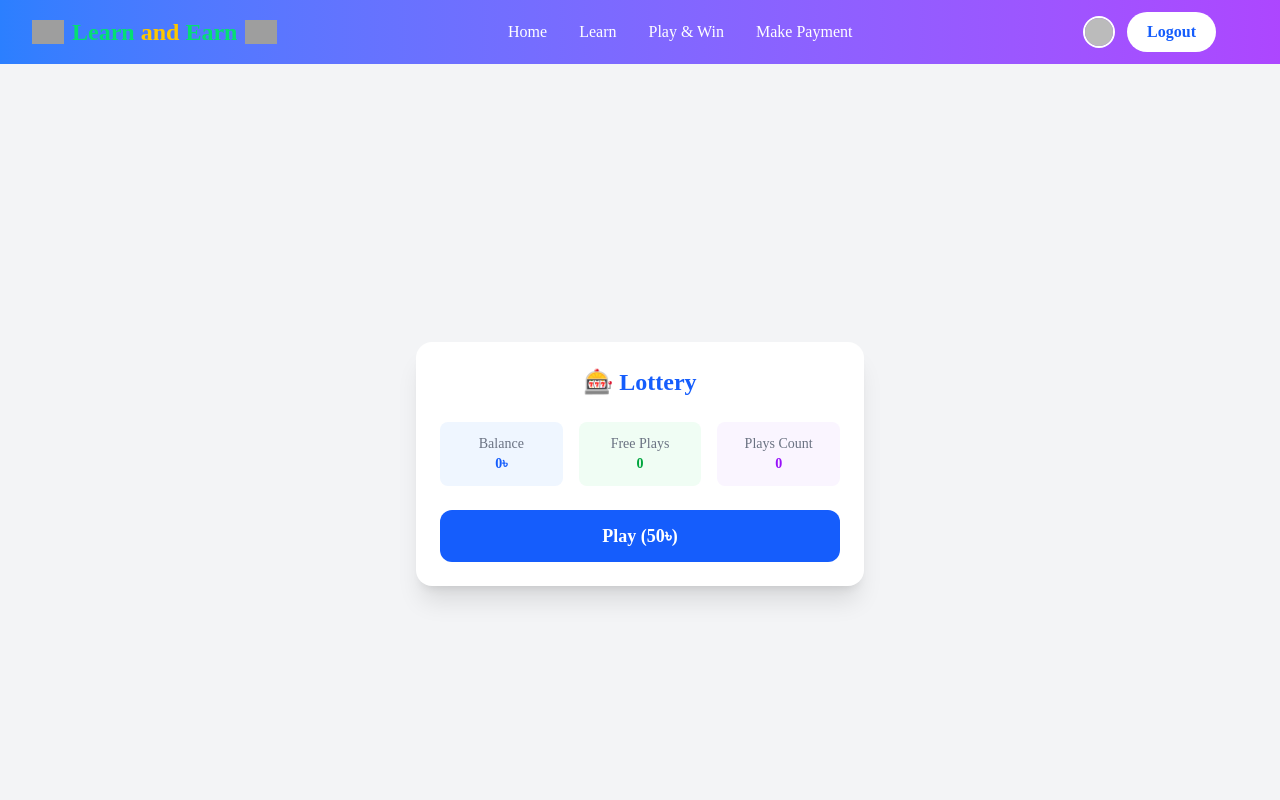
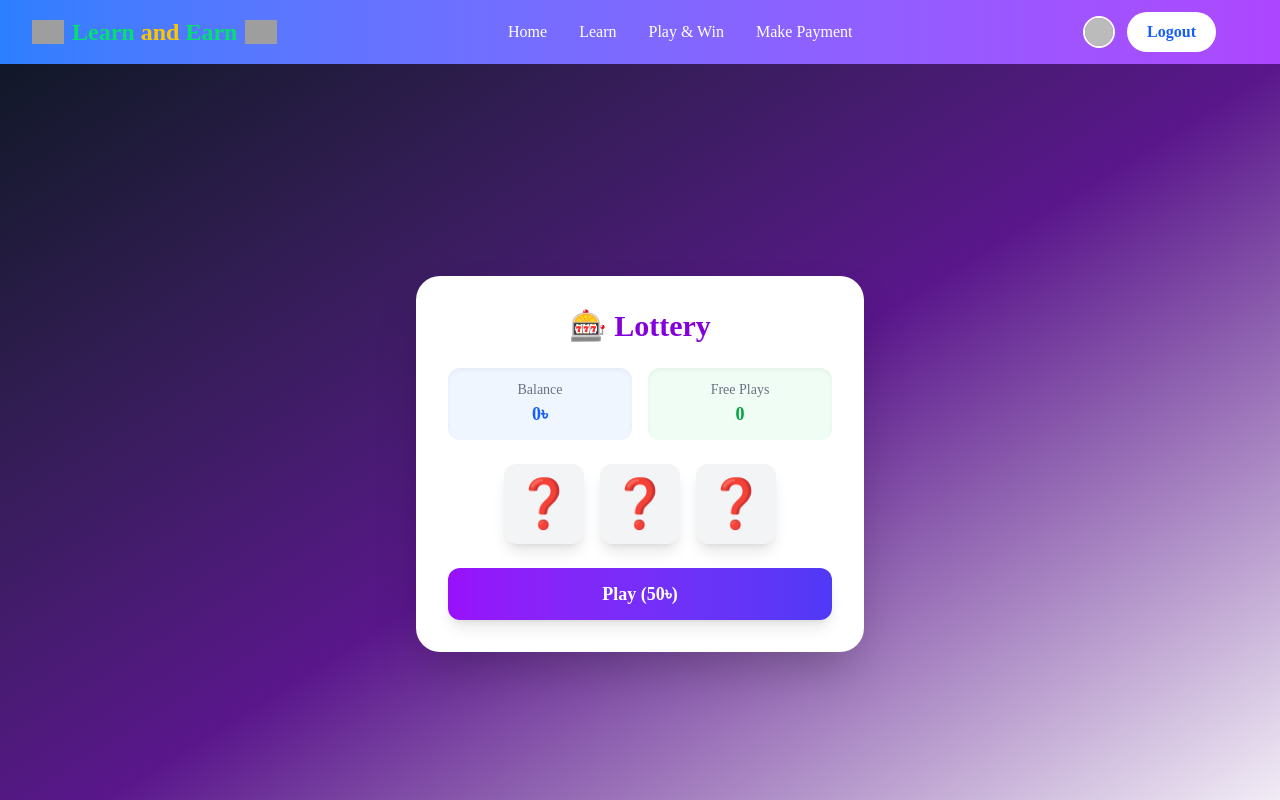
Before and after one commit to sadik117/learn-and-fun-client-side, a React (Vite) app: page /playNwin in a window 1280 px wide. Shown: the top 800 px of the page. Built offline with nearby package versions, Linux system fonts and the light colour scheme; no server answers; sample sign-in values are in the browser's storage; grey boxes are pictures that could not be loaded.

Commit message:
lottery page updated

```diff
--- a/src/components/layouts/ReferralProgram.jsx
+++ b/src/components/layouts/ReferralProgram.jsx
@@ -20,7 +20,7 @@ const ReferralProgram = () => {
       number: "3",
       icon: <FaMoneyBillWave className="text-3xl text-green-600" />,
       title: "You Both Earn",
-      description: "Earn 10% of their course rewards plus bonus lottery tickets for successful referrals."
+      description: "Earn 60% of their course rewards plus bonus lottery tickets for successful referrals."
     },
     {
       number: "4",
@@ -70,12 +70,6 @@ const ReferralProgram = () => {
             </div>
           ))}
         </div>
-
-        <div className="mt-12 text-center">
-          <button className="border-2 border-blue-600 text-blue-600 px-8 py-3 rounded-full font-semibold hover:bg-blue-50 transition duration-300">
-            Learn More About Referrals
-          </button>
-        </div>
       </div>
     </section>
   );
--- a/src/components/pages/MyProfile.jsx
+++ b/src/components/pages/MyProfile.jsx
@@ -64,7 +64,7 @@ export default function MyProfile() {
          <GiCash className="-mr-1"></GiCash> Balance: <span className="text-emerald-500 mt-0.5">{profile.balance}৳</span>
           <button
             onClick={() => (window.location.href = "/withdraw")}
-            className="px-2 py-0.5 ml-2 bg-yellow-500 hover:bg-yellow-600 rounded-md text-sm font-semibold"
+            className="px-2 py-0.5 ml-2 bg-purple-500 hover:bg-purple-600 rounded-md text-sm font-medium"
           >
             Withdraw
           </button>
@@ -86,7 +86,7 @@ export default function MyProfile() {
             <strong>Referral Link:</strong>
             <a
               href={referralLink}
-              className="text-yellow-300 hover:underline break-all"
+              className="text-purple-400 hover:underline break-all"
               target="_blank"
               rel="noopener noreferrer"
             >
--- a/src/components/pages/PlayAndWin.jsx
+++ b/src/components/pages/PlayAndWin.jsx
@@ -2,89 +2,183 @@ import { useState, useEffect } from "react";
 import { motion } from "framer-motion";
 import useAxiosSecure from "../../hooks/useAxiosSecure";
 
-const LotteryGame = () => {
+const PlayAndWin = () => {
   const axiosSecure = useAxiosSecure();
   const [balance, setBalance] = useState(0);
   const [freePlays, setFreePlays] = useState(0);
-  const [playsCount, setPlaysCount] = useState(0);
   const [message, setMessage] = useState("");
   const [loading, setLoading] = useState(false);
+  const [spinning, setSpinning] = useState(false);
+  const [slots, setSlots] = useState(["❓", "❓", "❓"]);
+  const [isWin, setIsWin] = useState(false);
+  const [isLoss, setIsLoss] = useState(false);
 
-  // Fetch user data initially
-  useEffect(() => {
+  const slotItems = ["🍒", "🍋", "🍇", "🍊", "7️⃣", "⭐", "💎"];
+
+  // Fetch user profile (correct endpoint)
   const fetchUser = async () => {
     try {
-        const res = await axiosSecure.get("/users/me");
-        setBalance(res.data.balance || 0);
-        setFreePlays(res.data.freePlaysLeft || 0);
-        setPlaysCount(res.data.playsCount || 0);
+      const res = await axiosSecure.get("/my-profile");
+      setBalance(res.data?.balance ?? 0);
+      setFreePlays(res.data?.freePlaysLeft ?? 0);
     } catch (error) {
-        console.error("Failed to fetch user data", error);
+      console.error("Failed to fetch profile:", error?.response?.data || error);
     }
   };
+
+  useEffect(() => {
     fetchUser();
-  }, [axiosSecure]);
+    // eslint-disable-next-line react-hooks/exhaustive-deps
+  }, []);
 
-  // Play game handler
+  // Random roll during spin
+  const randomSlots = () => [
+    slotItems[Math.floor(Math.random() * slotItems.length)],
+    slotItems[Math.floor(Math.random() * slotItems.length)],
+    slotItems[Math.floor(Math.random() * slotItems.length)],
+  ];
+
   const handlePlay = async () => {
     setLoading(true);
     setMessage("");
+    setIsWin(false);
+    setIsLoss(false);
+    setSpinning(true);
+
+    // Spin animation
+    const spinInterval = setInterval(() => {
+      setSlots(randomSlots());
+    }, 120);
+
     try {
       const res = await axiosSecure.post("/lottery/play");
-      if (res.data.success) {
-        setBalance(res.data.balance);
-        setFreePlays(res.data.freePlaysLeft);
-        setPlaysCount(res.data.playsCount);
-        setMessage(res.data.message);
+
+      setTimeout(() => {
+        clearInterval(spinInterval);
+        setSpinning(false);
+        setLoading(false);
+
+        if (res.data?.success) {
+          // ✅ Always show 💎💎💎 if win; else show backend slots (or random fallback)
+          const finalSlots = res.data.win
+            ? ["💎", "💎", "💎"]
+            : res.data.slots || randomSlots();
+          setSlots(finalSlots);
+
+          setBalance(res.data.balance ?? 0);
+          setFreePlays(res.data.freePlaysLeft ?? 0);
+          setMessage(res.data.message || "");
+
+          if (res.data.win) {
+            setIsWin(true);
+            setIsLoss(false);
           } else {
-        setMessage(res.data.message || "Something went wrong");
+            setIsLoss(true);
+            setIsWin(false);
           }
+
+          // Hard refresh (optional) to ensure sync
+          fetchUser();
+        } else {
+          setMessage(res.data?.message || "Something went wrong");
+          setIsLoss(true);
+        }
+      }, 3000);
     } catch (error) {
-      setMessage("Error: " + (error.response?.data?.message || "Failed to play"));
-    } finally {
+      clearInterval(spinInterval);
+      setSpinning(false);
       setLoading(false);
+      setMessage(
+        "Error: " + (error?.response?.data?.message || "Failed to play")
+      );
+      setIsLoss(true);
     }
   };
 
+  // Glow around card based on result
+  const resultGlow =
+    !spinning && (isWin || isLoss)
+      ? isWin
+        ? "ring-4 ring-green-400 shadow-[0_0_40px_rgba(34,197,94,0.45)]"
+        : "ring-4 ring-red-300 shadow-[0_0_40px_rgba(239,68,68,0.25)]"
+      : "";
+
   return (
-    <div className="flex justify-center items-center min-h-screen bg-gray-100 p-6">
-      <div className="max-w-md w-full p-6 shadow-xl rounded-2xl bg-white text-center space-y-6">
-        <h1 className="text-2xl font-bold text-blue-600">🎰 Lottery</h1>
+    <div className="flex justify-center items-center min-h-screen bg-gradient-to-br from-gray-900 via-purple-900 p-6">
+      <motion.div
+        initial={{ opacity: 0, scale: 0.9 }}
+        animate={{ opacity: 1, scale: 1 }}
+        className={`max-w-md w-full p-8 rounded-3xl bg-white text-center space-y-6 shadow-2xl transition-all duration-300 ${resultGlow}`}
+      >
+        <h1 className="text-3xl font-extrabold text-purple-700">🎰 Lottery</h1>
 
-        {/* Balance and stats */}
-        <div className="grid grid-cols-3 gap-4 text-sm font-medium">
-          <div className="bg-blue-50 p-3 rounded-lg">
+        {/* Balance & Free Plays */}
+        <div className="grid grid-cols-2 gap-4 text-sm font-medium">
+          <div className="bg-blue-50 p-3 rounded-xl shadow-inner">
             <p className="text-gray-500">Balance</p>
-            <p className="text-blue-600 font-bold">{balance}৳</p>
+            <p className="text-blue-600 font-bold text-lg">{balance}৳</p>
           </div>
-          <div className="bg-green-50 p-3 rounded-lg">
+          <div className="bg-green-50 p-3 rounded-xl shadow-inner">
             <p className="text-gray-500">Free Plays</p>
-            <p className="text-green-600 font-bold">{freePlays}</p>
-          </div>
-          <div className="bg-purple-50 p-3 rounded-lg">
-            <p className="text-gray-500">Plays Count</p>
-            <p className="text-purple-600 font-bold">{playsCount}</p>
+            <p className="text-green-600 font-bold text-lg">{freePlays}</p>
           </div>
         </div>
 
-        {/* Play Button */}
-        <motion.div whileTap={{ scale: 0.95 }}>
+        {/* Slots */}
+        <div className="flex justify-center space-x-4 text-5xl font-bold my-6">
+          {slots.map((item, i) => (
+            <motion.div
+              key={i}
+              animate={
+                spinning
+                  ? { y: [0, -20, 0] }
+                  : isWin
+                  ? { scale: [1, 1.06, 1] }
+                  : {}
+              }
+              transition={{
+                repeat: spinning ? Infinity : 0,
+                duration: spinning ? 0.3 : 0.5,
+              }}
+              className={`w-20 h-20 flex items-center justify-center rounded-xl bg-gray-100 shadow-lg
+                ${!spinning && isWin ? "ring-4 ring-green-400" : ""}
+                ${!spinning && isLoss ? "ring-2 ring-red-200" : ""}
+              `}
+            >
+              {item}
+            </motion.div>
+          ))}
+        </div>
+
+        {/* CTA: Free first, then paid */}
+        <motion.div whileTap={{ scale: 0.97 }}>
           <button
-            className="w-full py-3 text-lg font-semibold bg-blue-600 hover:bg-blue-700 text-white rounded-xl disabled:opacity-50"
+            className={`w-full py-3 text-lg font-semibold rounded-xl shadow-lg disabled:opacity-50 disabled:cursor-not-allowed transition-colors
+              ${
+                freePlays > 0
+                  ? "bg-green-600 hover:bg-green-700 text-white"
+                  : "bg-gradient-to-r from-purple-600 to-indigo-600 hover:from-purple-700 hover:to-indigo-700 text-white"
+              }
+            `}
             onClick={handlePlay}
-            disabled={loading}
+            disabled={loading || spinning}
+            title={freePlays > 0 ? "Use a free play" : "Cost: 50৳"}
           >
-            {loading ? "Playing..." : "Play (50৳)"}
+            {loading
+              ? "Playing..."
+              : freePlays > 0
+              ? "Play Free (0৳)"
+              : "Play (50৳)"}
           </button>
         </motion.div>
 
-        {/* Message */}
+        {/* Result message */}
         {message && (
           <motion.div
             initial={{ opacity: 0, y: -10 }}
             animate={{ opacity: 1, y: 0 }}
-            className={`p-3 rounded-lg font-medium ${
-              message.includes("Congrats")
+            className={`p-4 rounded-xl font-semibold shadow-md ${
+              isWin
                 ? "bg-green-100 text-green-700"
                 : "bg-yellow-100 text-yellow-700"
             }`}
@@ -92,9 +186,9 @@ const LotteryGame = () => {
             {message}
           </motion.div>
         )}
-      </div>
+      </motion.div>
     </div>
   );
 };
 
-export default LotteryGame;
+export default PlayAndWin;
```
Lines whose indentation alone changed are shown as unchanged.
